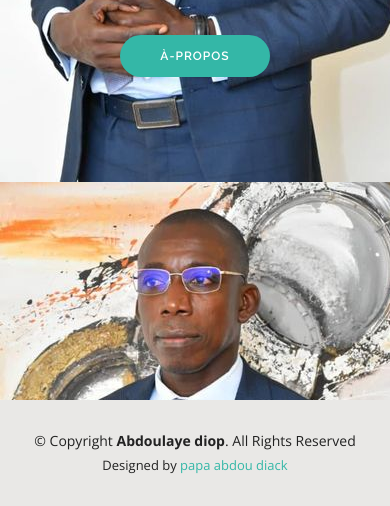
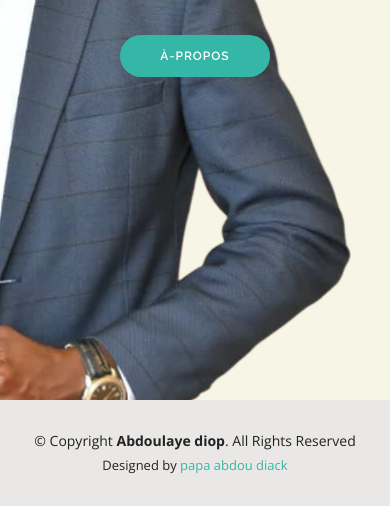
Before and after one commit to diack96/abdoulaye-diop, a plain HTML site: page index.html in a window 390 px wide. Shown: the part 444-950 px from the top of the page. Drawn offline with nearby package versions, Linux system fonts and the light colour scheme.

Commit message:
changement fond

```diff
--- a/assets/css/style.css
+++ b/assets/css/style.css
@@ -482,13 +482,16 @@ h6 {
 @media (max-width: 992px) {
   #hero:before {
     content: "";
-    background: url("../img/abdoulaye-diop2.jpg");
+
+
     position: absolute;
     bottom: 0;
     top: 0;
     left: 0;
     right: 0;
+
   }
+
 
   #hero h1 {
     font-size: 28px;
```
